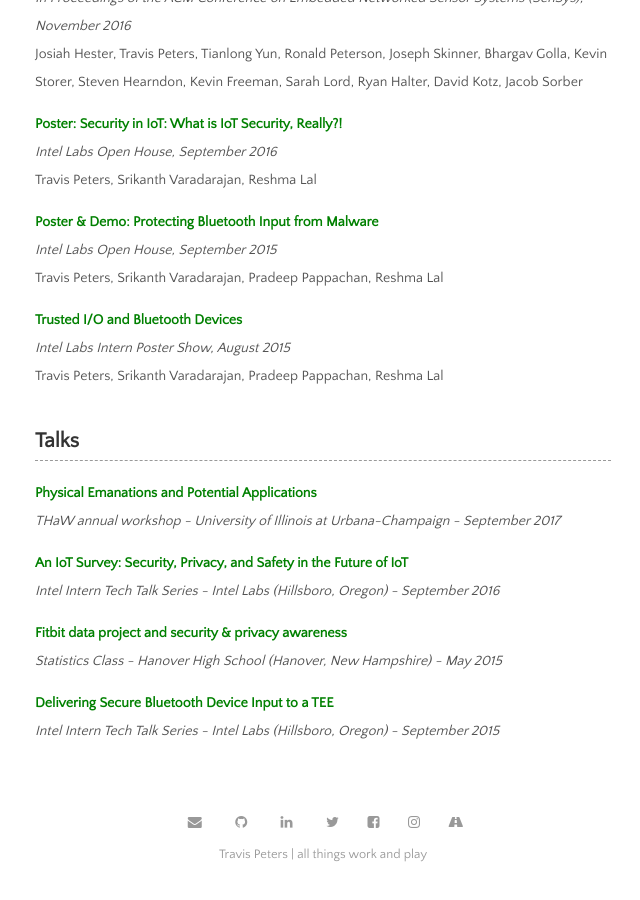
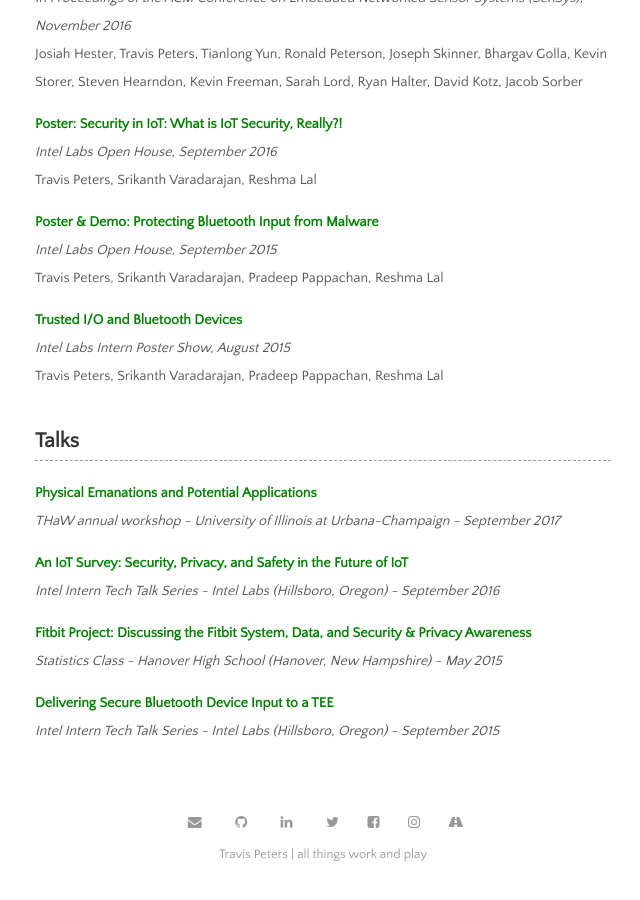
Before and after one commit to traviswpeters/traviswpeters.github.io, a Jekyll site: the page built from research.md, in a window 1280 px wide and 900 px high, scrolled down 1623 px. Shown: the whole window, without its empty margins (317-957 px from the left). Built offline with Jekyll 4.4.1, drawn with Linux system fonts in a browser that asks for light colours; nearby versions of some CDN libraries.

Commit message:
tweaking text

```diff
--- a/_data/talks.yml
+++ b/_data/talks.yml
@@ -12,7 +12,7 @@
   # abstract: ""
   # note: ""
 
-- title: "Fitbit data project and security & privacy awareness"
+- title: "Fitbit Project: Discussing the Fitbit System, Data, and Security & Privacy Awareness"
   date: May 2015
   venue: Statistics Class
   location: Hanover High School (Hanover, New Hampshire)
```
